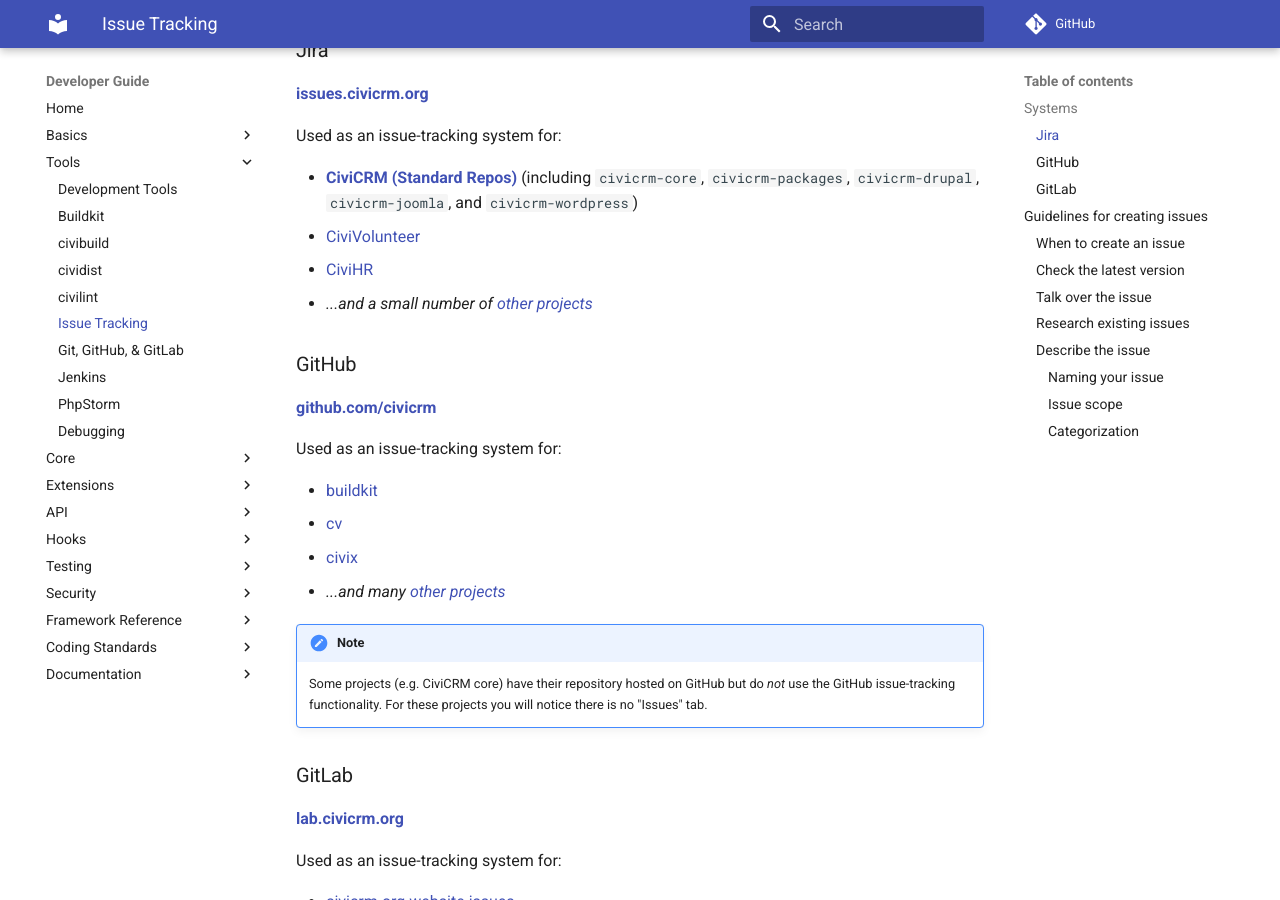
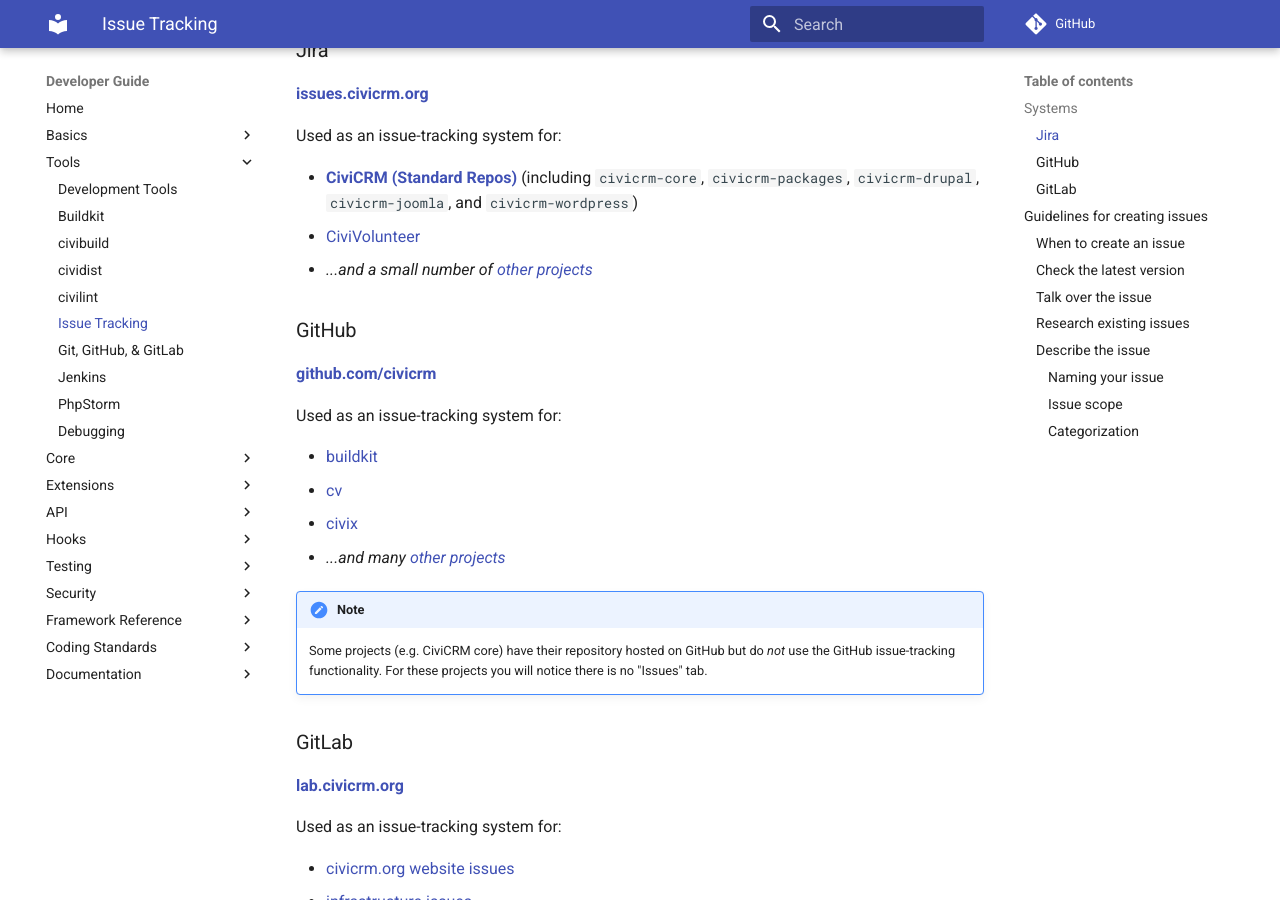
Before and after one commit to civicrm/civicrm-dev-docs, an MkDocs documentation site: the page built from docs/tools/issue-tracking.md, in a window 1280 px wide and 900 px high, scrolled down 312 px. Built offline with MkDocs 1.6.1 and Material for MkDocs 9.7.7, drawn with Linux system fonts in a browser that asks for light colours; comment, search, counter and statistics services are not loaded; old or Windows-style settings are respelled for this version of MkDocs.

Commit message:
issue-tracking.md - Don't mention CiviHR. There's nowhere to link.
The `HR` project in issues.civicrm.org was used for CiviHR 1.0-1.4.  When
the project was transferred to Compucorp, they moved issue-tracking to a
private system.  The JIRA `HR` project only exists for historical purposes.

```diff
--- a/docs/tools/issue-tracking.md
+++ b/docs/tools/issue-tracking.md
@@ -13,7 +13,6 @@
 
 * **[CiviCRM (Standard Repos)](https://issues.civicrm.org/jira/browse/CRM)**  (including `civicrm-core`, `civicrm-packages`, `civicrm-drupal`, `civicrm-joomla`, and `civicrm-wordpress`)
 * [CiviVolunteer](https://issues.civicrm.org/jira/browse/VOL)
-* [CiviHR](https://issues.civicrm.org/jira/browse/HR)
 * *...and a small number of [other projects](https://issues.civicrm.org/jira/secure/BrowseProjects.jspa?selectedCategory=all&selectedProjectType=all)*
 
 ### GitHub {:#github}
```
